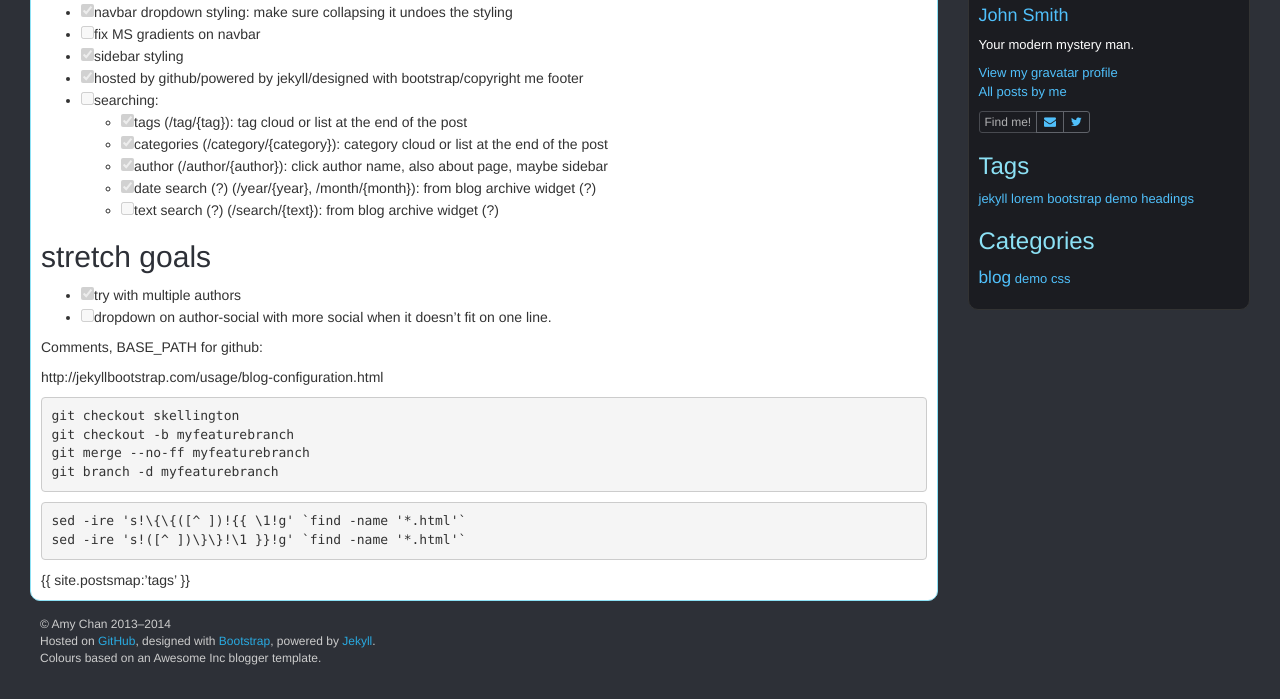
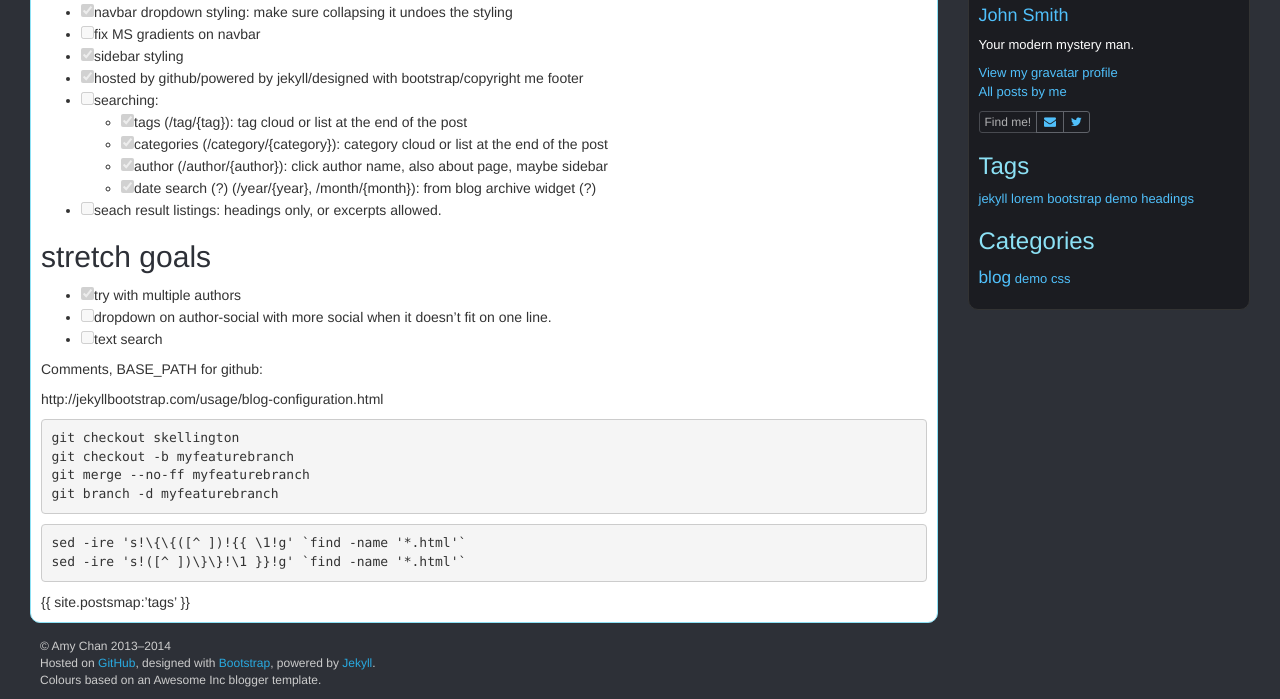
Before and after one commit to mathematicalcoffee/mathematicalcoffee.github.io, a Jekyll site: the page built from index.md, in a window 1280 px wide and 900 px high, scrolled down 770 px, cut to the strip 201-900 px from the top of the window. Built offline with Jekyll 4.4.1, drawn with Linux system fonts in a browser that asks for light colours; comment, search, counter and statistics services are not loaded; before the commit the page ends 1648 px from its top, so only the background shows below that.

```diff
--- a/index.md
+++ b/index.md
@@ -15,7 +15,7 @@ Here's a sample "posts list".
 
 ## To-Do
 
-- [ ] **Big todo: handleize/handle filter appear not to work**
+- [x] **Big todo: handleize/handle filter appear not to work**
 - [ ] RSS /feeds/  and also per category
 - [ ] atom /feeds/
 - [ ] google analytics
@@ -46,12 +46,13 @@ Here's a sample "posts list".
     - [x] categories (/category/{category}): category cloud or list at the end of the post
     - [x] author (/author/{author}): click author name, also about page, maybe sidebar
     - [x] date search (?) (/year/{year}, /month/{month}): from blog archive widget (?)
-    - [ ] text search (?) (/search/{text}): from blog archive widget (?)
+- [ ] seach result listings: headings only, or excerpts allowed.
 
 ## stretch goals
 
 - [x] try with multiple authors
 - [ ] dropdown on author-social with more social when it doesn't fit on one line.
+- [ ] text search
 
 Comments, BASE_PATH for github:
 
```
